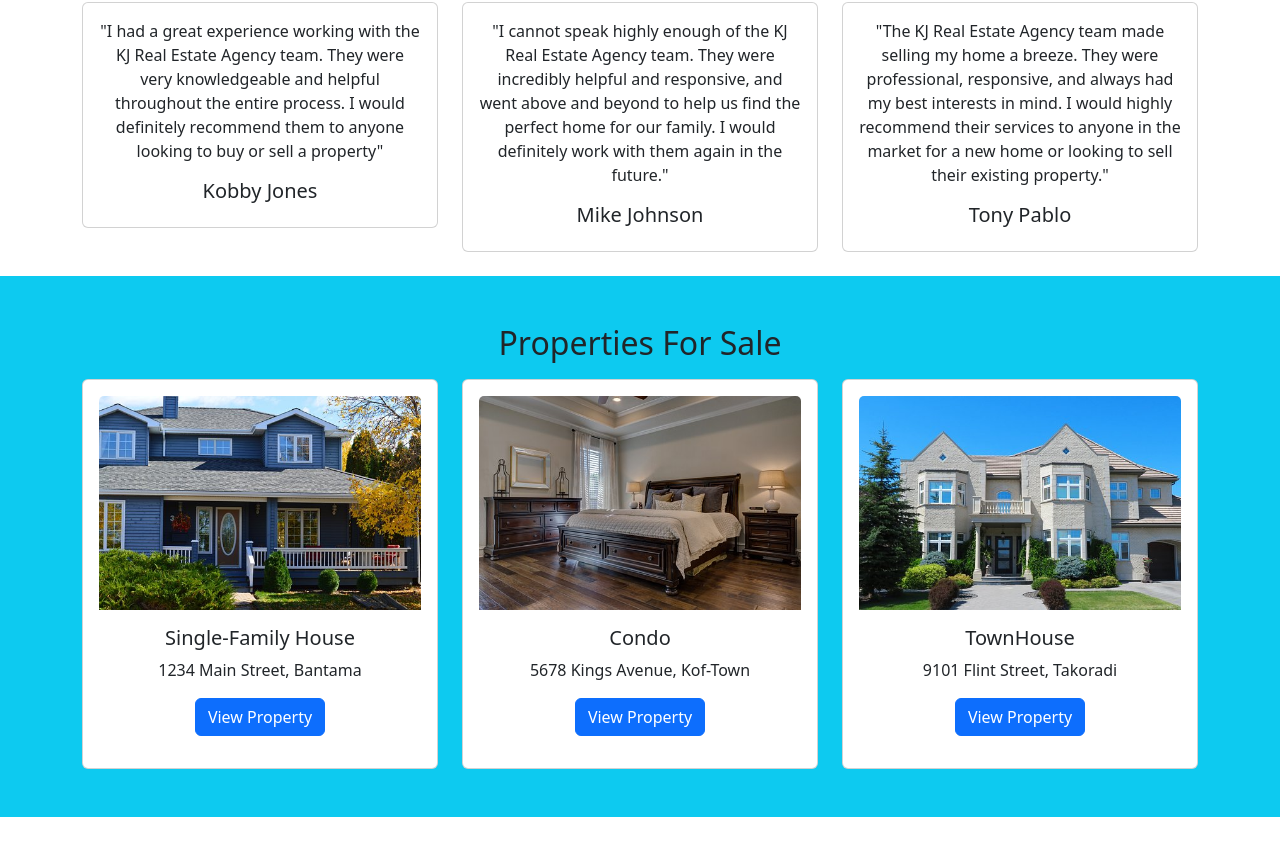
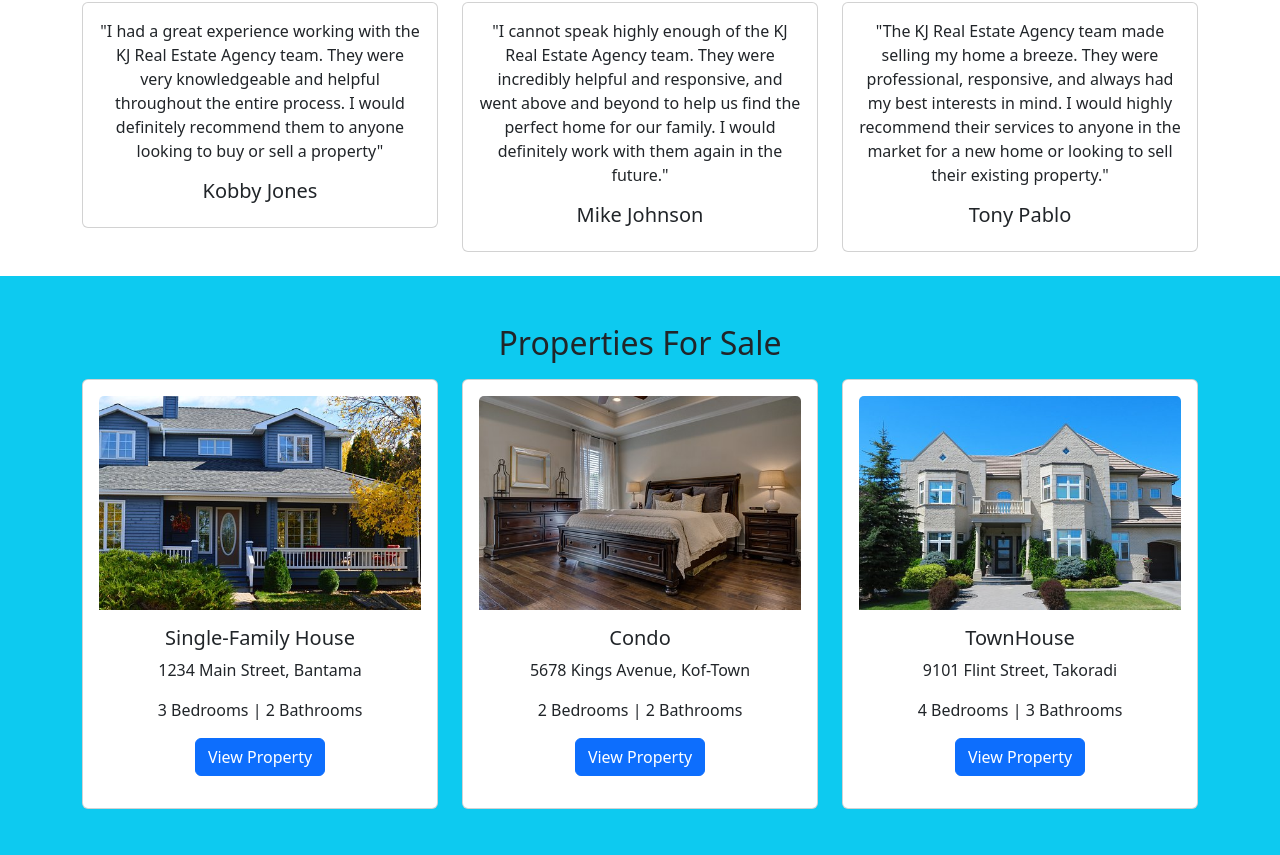
Before and after one commit to Kobby-Jones/react-deployment-with-k8s-ArgoCD, a React (Create React App) app: page / in a window 1280 px wide. Shown: the part 804-1659 px from the top of the page. Before the commit the page ends 1621 px from the top, so only its background shows below. Built offline with nearby package versions, Linux system fonts and the light colour scheme.

Commit message:
Updated properties Card

```diff
--- a/src/components/PropertiesCard.jsx
+++ b/src/components/PropertiesCard.jsx
@@ -3,17 +3,18 @@ import { Card, Button } from 'react-bootstrap';
 
 function PropertiesCard(props) {
     return (
-        <Card className='text-center p-3'>
-            <Card.Img variant="top" alt='House Image' src={props.imageUrl} />
-            <Card.Body>
-                <Card.Title>{props.type}</Card.Title>
-                <Card.Text>{ props.address}</Card.Text>
-                <Card.Text>{ props.bedRooms}</Card.Text>
-                <Card.Text>{props.bathRooms}</Card.Text>
-                <Button variant='primary'>View Property</Button>
-            </Card.Body>
-        </Card>
-     );
+      <Card className="text-center p-3">
+        <Card.Img variant="top" alt="House Image" src={props.imageUrl} />
+        <Card.Body>
+          <Card.Title>{props.type}</Card.Title>
+          <Card.Text>{props.address}</Card.Text>
+          <Card.Text>
+            {props.bedRooms} Bedrooms | {props.bathRooms} Bathrooms{" "}
+          </Card.Text>
+          <Button variant="primary">View Property</Button>
+        </Card.Body>
+      </Card>
+    );
 }
 
 export default PropertiesCard;
--- a/src/components/PropertySection.jsx
+++ b/src/components/PropertySection.jsx
@@ -5,10 +5,10 @@ import properties from './Properties';
 
 function PropertySection() {
     return (
-        <section className="bg-info py-5">
-            <div className="text-center">
-                <h2 className='mb-3'>Properties For Sale</h2>
-            </div>
+      <section className="bg-info py-5">
+        <div className="text-center">
+          <h2 className="mb-3">Properties For Sale</h2>
+        </div>
         <Container>
           <Row>
             <Col lg="4">
@@ -16,6 +16,8 @@ function PropertySection() {
                 type={properties.forSale.singleFamHouse.type}
                 imageUrl={properties.forSale.singleFamHouse.image}
                 address={properties.forSale.singleFamHouse.address}
+                bedRooms={properties.forSale.singleFamHouse.bedRooms}
+                bathRooms={properties.forSale.singleFamHouse.bathRooms}
               />
             </Col>
             <Col lg="4">
@@ -23,6 +25,8 @@ function PropertySection() {
                 type={properties.forSale.condo.type}
                 imageUrl={properties.forSale.condo.image}
                 address={properties.forSale.condo.address}
+                bedRooms={properties.forSale.condo.bedRooms}
+                bathRooms={properties.forSale.condo.bathRooms}
               />
             </Col>
             <Col lg="4">
@@ -30,6 +34,8 @@ function PropertySection() {
                 type={properties.forSale.townHouse.type}
                 imageUrl={properties.forSale.townHouse.image}
                 address={properties.forSale.townHouse.address}
+                bedRooms={properties.forSale.townHouse.bedRooms}
+                bathRooms={properties.forSale.townHouse.bathRooms}
               />
             </Col>
           </Row>
```
